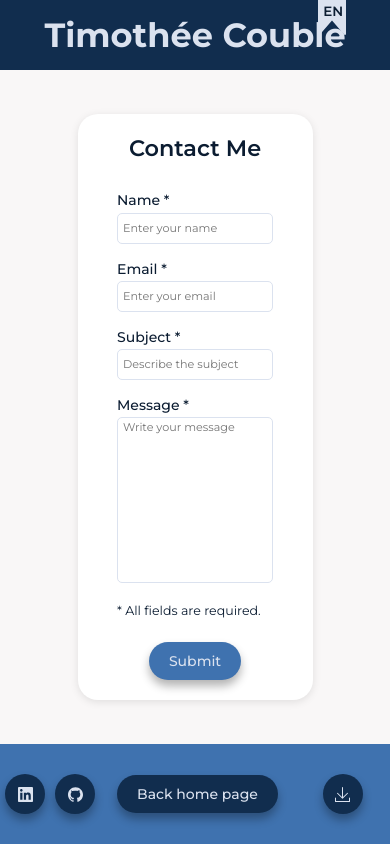
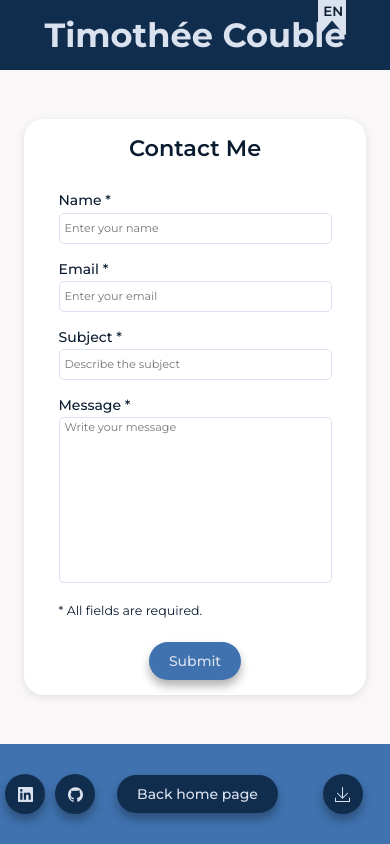
Before and after one commit to Faroito/course-of-life, a React (Create React App) app: page /contact-me in a window 390 px wide. Built offline with nearby package versions, Linux system fonts and the light colour scheme.

Commit message:
Add responsive design for contact page

```diff
--- a/src/components/css/input.module.css
+++ b/src/components/css/input.module.css
@@ -1,7 +1,7 @@
 .input {
   display: flex;
   flex-direction: column;
-  width: 40vw;
+  width: 70vw;
   justify-content: space-between;
   margin: 8px 0px;
 }
@@ -37,3 +37,9 @@
 .required {
   outline: var(--incorrect-color) auto 1px;
 }
+
+@media (min-width: 900px) {
+  .input {
+    width: 40vw;
+  }
+}
--- a/src/pages/css/contact-me.module.css
+++ b/src/pages/css/contact-me.module.css
@@ -16,9 +16,9 @@
   flex-direction: column;
   justify-content: center;
   align-items: center;
-  width: 50vw;
-  padding: 20px;
-  margin: 40px;
+  width: 80vw;
+  padding: 15px;
+  margin: 30px 0px;
 
   border-radius: 20px;
   background-color: white;
@@ -26,7 +26,7 @@
 }
 
 .requiredMessage {
-  width: 40vw;
+  width: 70vw;
   font-size: 0.9em;
   margin: 12px 0px;
 }
@@ -47,3 +47,15 @@
 .submit:hover {
   background-color: var(--fg-color);
 }
+
+@media (min-width: 900px) {
+  .form {
+    width: 50vw;
+    padding: 20px;
+    margin: 40px;
+  }
+
+  .requiredMessage {
+    width: 40vw;
+  }
+}
```
